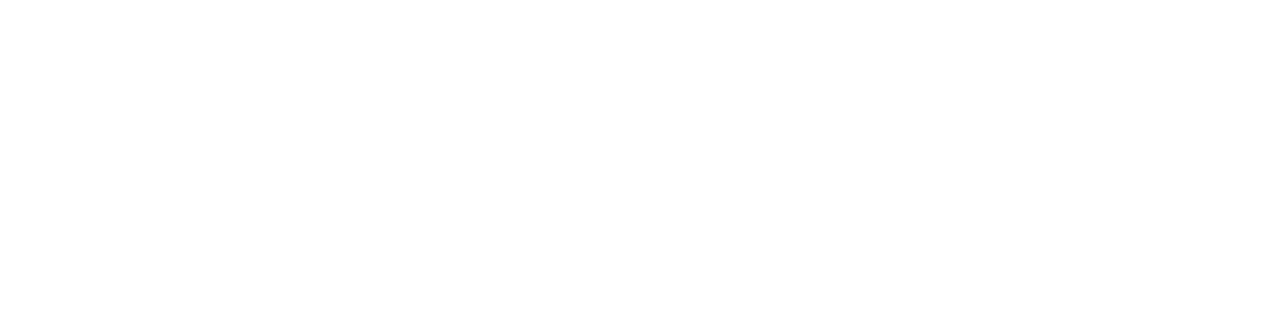
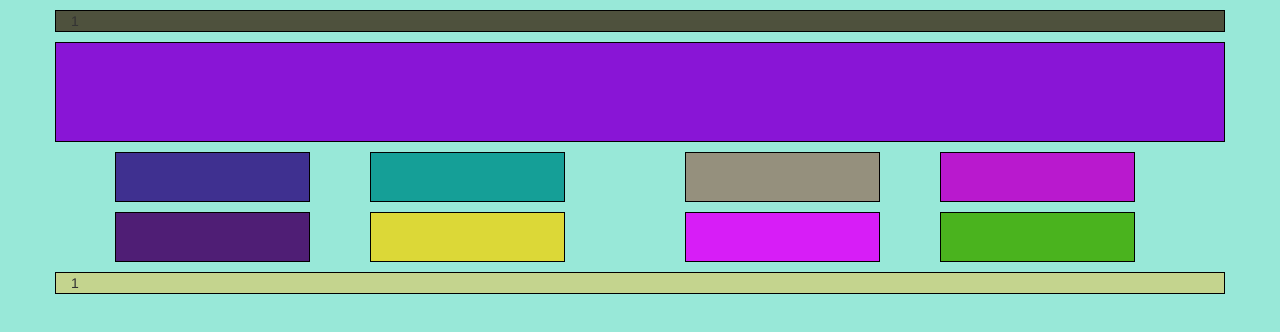
Before and after one commit to cc38cheung/cc38cheung.github.io, a plain HTML site: page class/week2/portfolio.html in a window 1280 px wide. Drawn offline with nearby package versions, Linux system fonts and the light colour scheme.

Commit message:
Blog and Portfolio

```diff
--- a/class/week2/portfolio.html
+++ b/class/week2/portfolio.html
@@ -0,0 +1,58 @@
+<!DOCTYPE html>
+<html lang="en">
+  <head>
+    <meta charset="utf-8">
+    <meta http-equiv="X-UA-Compatible" content="IE=edge">
+    <meta name="viewport" content="width=device-width, initial-scale=1">
+    <title>Portfolio</title>
+
+    <!-- Bootstrap -->
+    <link rel="stylesheet" href="https://maxcdn.bootstrapcdn.com/bootstrap/3.3.5/css/bootstrap.min.css">
+    <link rel="stylesheet" href="https://maxcdn.bootstrapcdn.com/font-awesome/4.4.0/css/font-awesome.min.css">
+    <link rel="stylesheet" href="style.css">
+    <!-- HTML5 Shim and Respond.js IE8 support of HTML5 elements and media queries -->
+    <!-- WARNING: Respond.js doesn't work if you view the page via file:// -->
+    <!--[if lt IE 9]>
+      <script src="https://oss.maxcdn.com/libs/html5shiv/3.7.2/html5shiv.js"></script>
+      <script src="https://oss.maxcdn.com/libs/respond.js/1.4.2/respond.min.js"></script>
+    <![endif]-->
+  </head>
+  <body>
+    <div class="container">
+      <div class="row">
+          <div class="col-md-12 randomColor header">1</div></div>
+        <div class="row">
+            <div class="col-md-12 randomColor secondHeader"></div></div>
+          <div class="row">
+          <div class="col-md-2 randomColor one"></div>
+          <div class="col-md-2 randomColor two"></div>
+          <div class="col-md-2 randomColor two"></div>
+          <div class="col-md-2 randomColor three"></div>
+        </div>
+          <div class="row">
+          <div class="col-md-2 randomColor one"></div>
+          <div class="col-md-2 randomColor two"></div>
+          <div class="col-md-2 randomColor two"></div>
+          <div class="col-md-2 randomColor three"></div>
+        </div>
+          <div class="row">
+              <div class="col-md-12 randomColor footer">1</div></div>
+      </div>
+    <!-- jQuery (necessary for Bootstrap's JavaScript plugins) -->
+    <script src="https://ajax.googleapis.com/ajax/libs/jquery/1.11.3/jquery.min.js"></script>
+    <!-- Include all compiled plugins (below), or include individual files as needed -->
+    <script src="https://maxcdn.bootstrapcdn.com/bootstrap/3.3.5/js/bootstrap.min.js"></script>
+<script>
+function getRandomNumber(min, max) {
+return Math.floor(Math.random() * max + min);
+ }
+$(document).ready(function() {
+var bodyColumns = $(".randomColor");
+bodyColumns.each(function() {
+$(this).css("background-color", "rgb(" + getRandomNumber(0, 255) + "," + getRandomNumber(0, 255) + "," + getRandomNumber(0, 255) + ")");
+})
+$("body").css("background-color", "rgb(" + getRandomNumber(0, 255) + "," + getRandomNumber(0, 255) + "," + getRandomNumber(0, 255) + ")");
+})
+   </script>
+  </body>
+</html>
--- a/class/week2/style.css
+++ b/class/week2/style.css
@@ -1,17 +1,39 @@
-.footer {
-   height: 300px;
-   min-height: 300px;
-   max-height: 300px;
-}
-
-#main [class*='col-md-3'] {
-   height: 600px;
-   min-height: 600px;
-   max-height: 600px;
-}
-
-#main [class*='col-md-9'] {
-   height: 600px;
-   min-height: 600px;
-   max-height: 600px;
-}
+.header, .footer {
+   height: 30px;
+   min-height: 30px;
+   max-height: 30px;
+  margin-top: 10px;
+  border: 1px black solid;
+  }
+  .secondHeader{
+    height: 100px;
+       min-height: 100px;
+       max-height: 100px;
+      margin-top: 10px;
+    border: 1px black solid;
+  }
+  .one{
+    height:50px;
+    min-height:50px;
+    max-height: 50px;
+    margin-top:10px;
+    border: 1px black solid;
+    margin-left: 60px;
+  }
+  .two{
+    height:50px;
+    min-height:50px;
+    max-height: 50px;
+    margin-top:10px;
+    border: 1px black solid;
+    margin-left: 60px;
+    margin-right: 60px;
+  }
+  .three{
+    height:50px;
+    min-height:50px;
+    max-height: 50px;
+    margin-top:10px;
+    border: 1px black solid;
+    margin-right: 50px;
+  }
```
